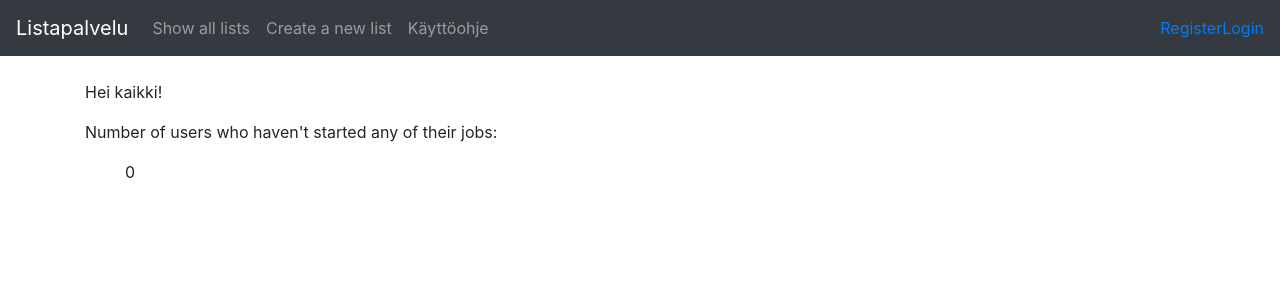
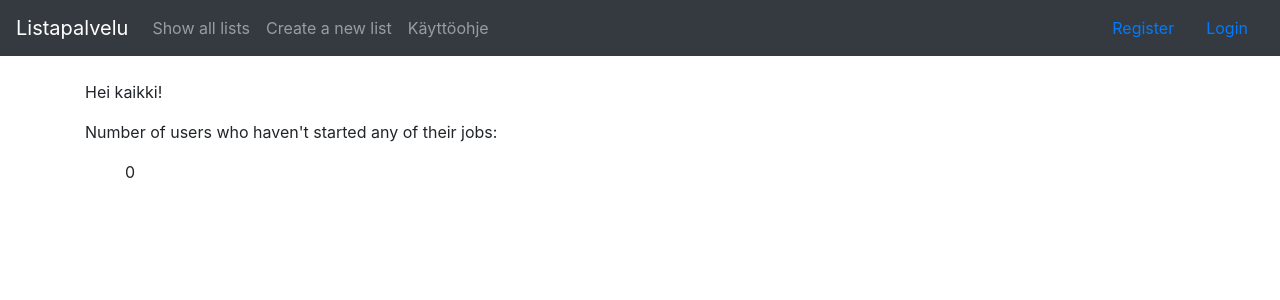
Before and after one commit to inkeriV/Listapalvelu, a Flask app: page / in a window 1280 px wide. Shown: the top 300 px of the page. Run offline with Flask 2, Linux system fonts and the light colour scheme; data that the repository does not hold is empty; some libraries are stand-ins or nearby versions.

Commit message:
ulkoasun parantelua

```diff
--- a/application/templates/layout.html
+++ b/application/templates/layout.html
@@ -29,11 +29,11 @@
 				       	</ul>
 				       	<div class="form-inline mt-2 mt-md-0">
 						{% if current_user.is_authenticated %}
-						<a href="{{ url_for('auth_logout') }}">Hello {{ current_user.name }} -- Logout</a>
+						<a class="nav-link" href="{{ url_for('auth_logout') }}">Hello, {{ current_user.name }} ___ Logout</a>
 						{% else %}
-						<a href="{{ url_for('register') }}" >Register</a>
-
-						<a href="{{ url_for('auth_login') }}">Login</a>
+						<a class="nav-link" href="{{ url_for('register') }}" >Register</a>
+						<tr></tr>
+						<a class="nav-link" href="{{ url_for('auth_login') }}">Login</a>
 						{% endif %}
 					</div>
 				</div>
--- a/application/templates/lists/listaus.html
+++ b/application/templates/lists/listaus.html
@@ -3,11 +3,11 @@
 {% block body %}
 	<table>
 		<tr>
-			<th> Lists </th>
+			<th><h4>Lists </h4></th>
 		</tr>
 		{% for list in lists %}
 		<tr>
-			<td>{{ list.name }} <a href="{{ url_for('show_list', list_name=list.name, list_id=list.id) }}">muokkaa</a></td>
+			<td><h5>{{ list.name }}</h5> <a href="{{ url_for('show_list', list_name=list.name, list_id=list.id) }}">muokkaa</a></td>
 			{% if current_user.is_authenticated %}
 				<td>
 					<form action="{{ url_for('lists_delete', list_id=list.id) }}">
@@ -28,7 +28,7 @@
 			{% for job in jobs %}
 				{% if job.list_id == list.id %}
 				<tr>
-					<td>{{ job.name }}</td>
+					<td><li>{{ job.name }}</li></td>
 				</tr>
 				{% endif %}
 			{% endfor %}
```
